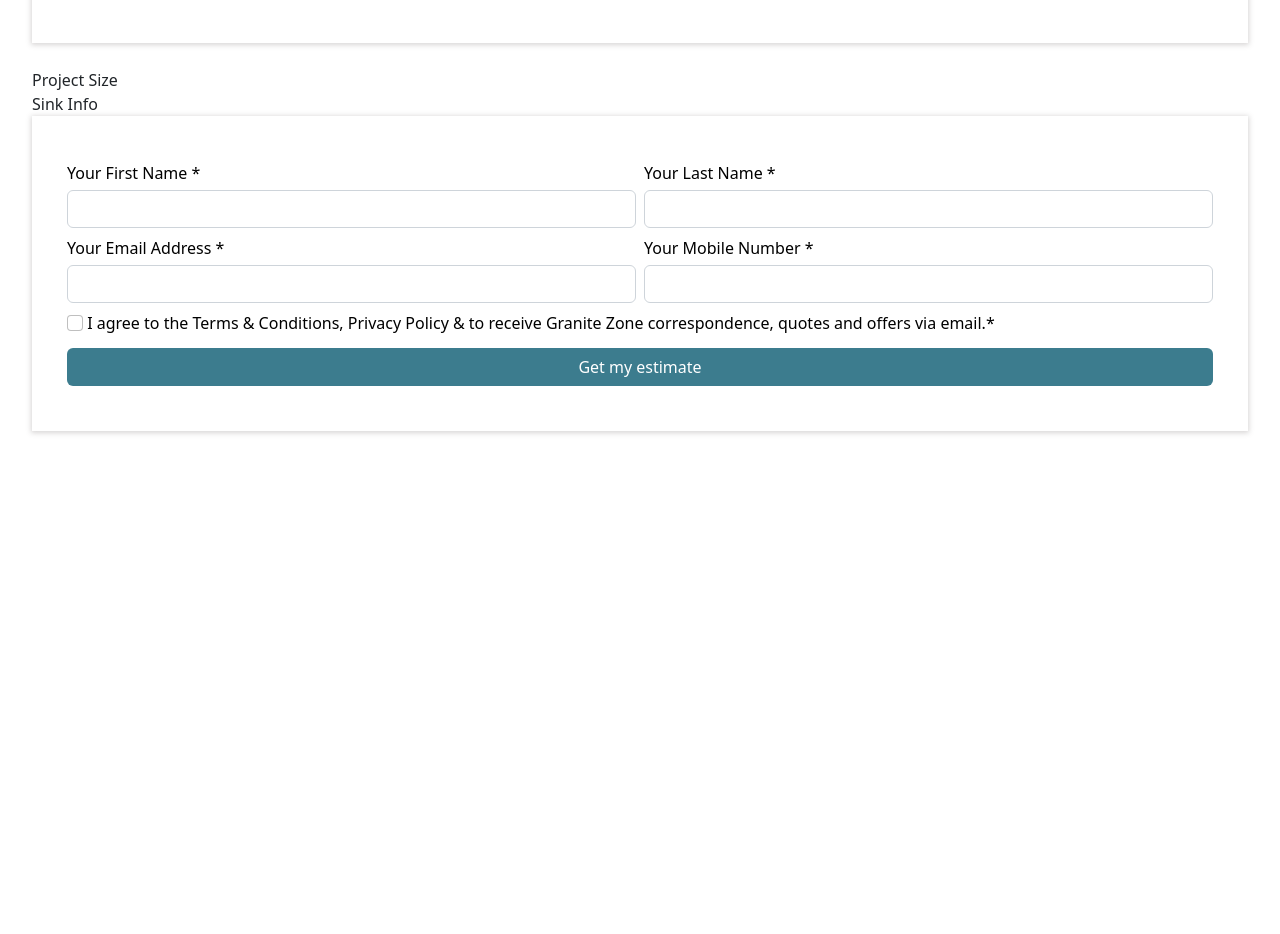
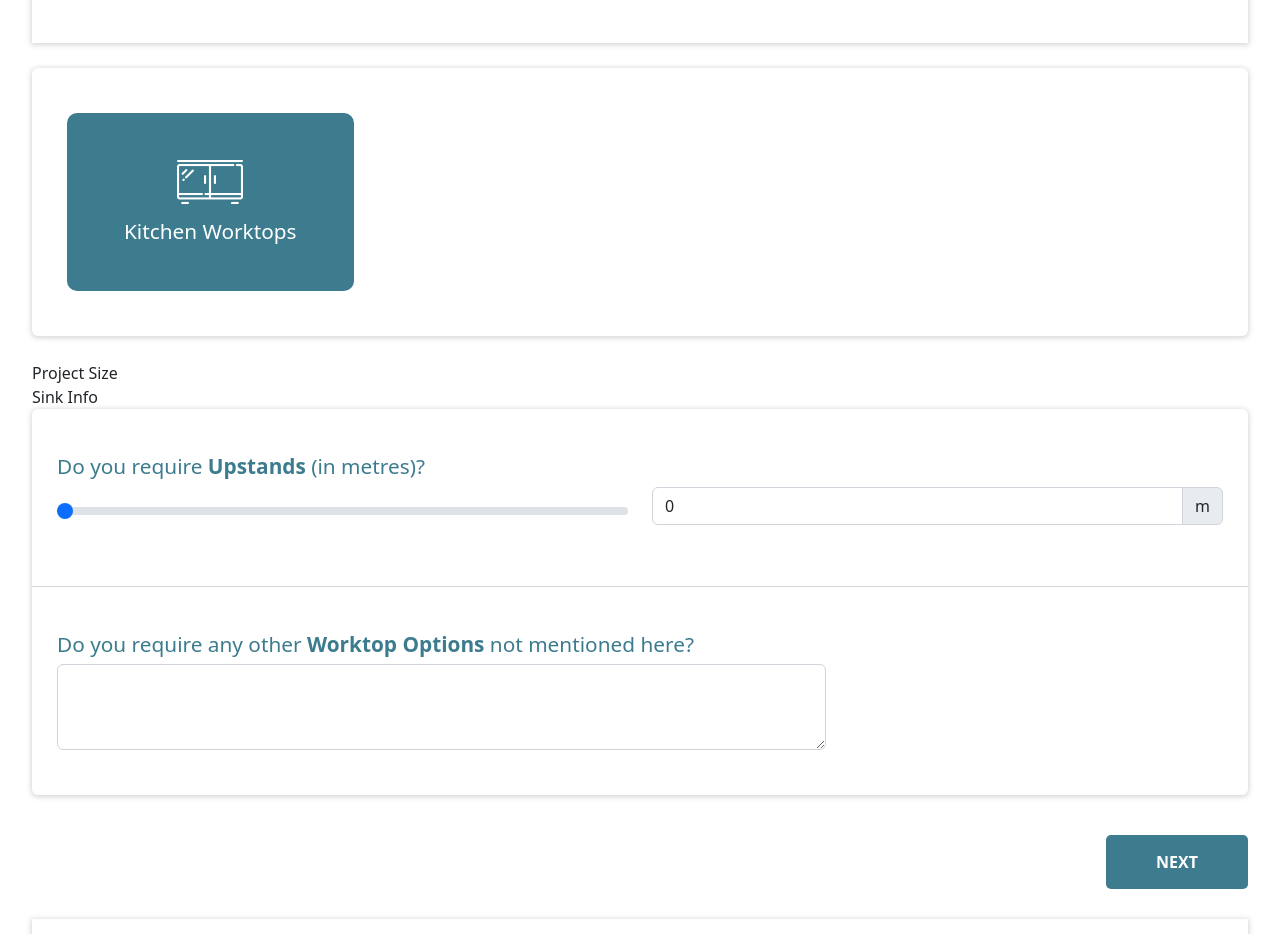
Before and after one commit to Think-To-Share/granite, a Vue app: page / in a window 1280 px wide. Shown: the part 1638-2572 px from the top of the page. Before the commit the page ends 2101 px from the top, so only its background shows below. Built offline with nearby package versions, Linux system fonts and the light colour scheme.

Commit message:
options section and project type add

```diff
--- /dev/null
+++ b/src/components/profile/Options.vue
@@ -0,0 +1,78 @@
+<template>
+    <div>
+        <div class="card">
+            <div class="options-main card-inner">
+                <h5 class="options-heading">Do you require <strong>Upstands</strong> (in metres)?</h5>
+                <div class="row align-items-center">
+                    <div class="col-6">
+                        <input type="range" class="form-range" min="0" max="20" step="1" v-model="range">
+                    </div>
+                    <div class="col-6">
+                        <div class="input-group mb-3">
+                            <input type="text" class="form-control" placeholder="0" v-model="range">
+                            <span class="input-group-text" id="basic-addon2">m</span>
+                        </div>
+                    </div>
+                </div>
+            </div>
+
+            <div class="worktop card-inner">
+                <h5 class="options-heading">Do you require any other <strong>Worktop Options</strong> not mentioned here?</h5>
+                <div class="row align-items-center">
+                    <div class="col-8">
+                        <textarea class="form-control" id="exampleFormControlTextarea1" rows="3"></textarea>
+                    </div>
+                </div>
+            </div>
+        </div>
+        <div class="next-btn-main">
+            <button type="button" class="next-btn">NEXT</button>
+        </div>
+    </div>
+</template>
+
+<script>
+export default {
+    data(){
+        return {
+            range: 0
+        }
+    }
+}
+</script>
+
+<style lang="scss" scoped>
+@import "rfs/scss";
+.card{
+    box-shadow: 0px 1px 5px 1px #d1cfcfd9;
+    border: none;
+    margin-bottom: 40px;
+    .worktop{
+        border-top: 1px solid #d1cfcfd9;
+    }
+    .card-inner{
+       padding: 45px 25px;
+       .options-heading{
+            color: #3c7c8e;
+            font-family: var(--primary-font);
+            @include font-size(1.3rem);
+       }
+    }
+}
+.next-btn-main{
+    display: flex;
+    justify-content: flex-end;
+    .next-btn{
+        font-family: var(--primary-font);
+        font-weight: 600;
+        color: #fff;
+        padding: 15px 50px;
+        font-size: 1em;
+        background-color: #3C7C8E;
+        border: none;
+        white-space: nowrap;
+        margin-bottom: 30px;
+        border-radius: 5px;
+    }
+}
+</style>
--- /dev/null
+++ b/src/components/profile/ProjectType.vue
@@ -0,0 +1,49 @@
+<template>
+    <div>
+        <div class="card project-type-main">
+            <div class="project-type">
+                <img src="@/assets/images/icon-kitchen-worktops-selected.png" alt="Kitchen worktops" width="66" height="44" class="kitchen-worktops">
+                <h5 class="kitchen-worktops-heading">Kitchen Worktops</h5>
+            </div>
+        </div>
+
+    </div>
+</template>
+
+<script>
+export default {
+
+}
+</script>
+
+<style lang="scss" scoped>
+@import "rfs/scss";
+
+.card{
+    width: 100%;
+    box-shadow: 0px 1px 5px 1px #d1cfcfd9;
+    padding: 45px 35px;
+    margin-bottom: 25px;
+    border: none;
+    .project-type{
+        background-color: #3c7c8e;
+        width: 25%;
+        padding: 47px 10px;
+        border-radius: 10px;
+        .kitchen-worktops{
+            display: flex;
+            margin: 0 auto;
+        }
+        .kitchen-worktops-heading{
+            text-align: center;
+            color: #fff;
+            font-family: var(--primary-font);
+            font-weight: 400;
+            margin-top: 15px;
+            margin-bottom: 0;
+            @include font-size(1.3rem);
+        }
+    }
+}
+
+</style>
--- a/src/components/profile/SelectedRange.vue
+++ b/src/components/profile/SelectedRange.vue
@@ -7,7 +7,6 @@
                 <img src="@/assets/images/IceWhite.jpg" class="img-fluid">
             </div>
         </div>
-
     </div>
 </template>
 
@@ -18,12 +17,14 @@ export default {
 </script>
 
 <style lang="scss" scoped>
+@import "rfs/scss";
 .selectedrange{
     box-shadow: 0px 1px 5px 1px #d1cfcfd9;
     padding: 45px 35px;
     margin-bottom: 25px;
     .selectedrange-heading{
-       color: #3c7c8e
+       color: #3c7c8e;
+       font-family: var(--primary-font);
     }
     .price-btn{
         background-color:#3c7c8e;
@@ -39,6 +40,4 @@ export default {
         }
     }
 }
-
-
 </style>
--- a/src/views/HomeView.vue
+++ b/src/views/HomeView.vue
@@ -15,7 +15,7 @@
                         <select class="custom-select" name="caste_category" required>
                             <option disabled  value="" selected>Select your Address</option>
                             <option value="unreserved">4Fashions Ltd, Unit 3, Manchester Trade Park, Holt Street, Manchester</option>
-                            <option value="sc">Littens & Co Ltd, Unit 7, Holt Street, Manchester</option>
+                            <option value="sc">Littens &amp; Co Ltd, Unit 7, Holt Street, Manchester</option>
                             <option value="st">Premier Stone, Unit 3, Holt Street, Manchester</option>
                         </select>
                     </div>
@@ -118,8 +118,10 @@
 
     <section class="profile-part">
         <selected-range />
+        <project-type />
         <project-size />
         <sink-info />
+        <options />
     </section>
 
     <div class="contact-card quote-progress">
@@ -169,12 +171,16 @@
 import ProjectSize from '@/components/profile/ProjectSize.vue'
 import SinkInfo from '@/components/profile/SinkInfo.vue'
 import SelectedRange from '@/components/profile/SelectedRange.vue'
+import ProjectType from '@/components/profile/ProjectType.vue'
+import Options from '@/components/profile/Options.vue'
 
 export default {
     components: {
         'project-size': ProjectSize,
         'sink-info': SinkInfo,
         'selected-range': SelectedRange,
+        'project-type': ProjectType,
+        'options': Options,
     }
 }
 </script>
```
Also changed, not shown: src/assets/scss/main.scss (indentation only), 1 other file (tests, documents, lock files or other folders).
